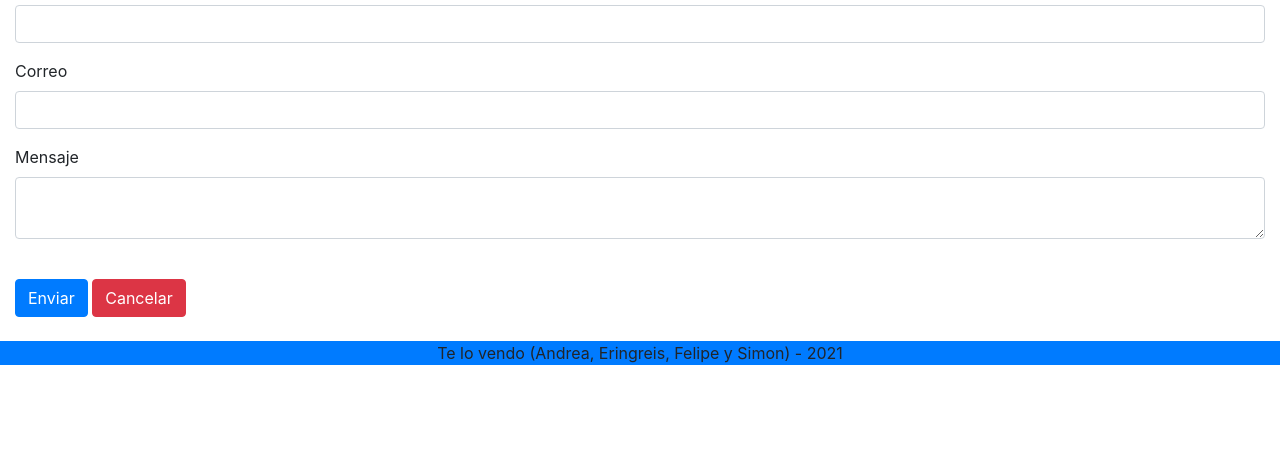
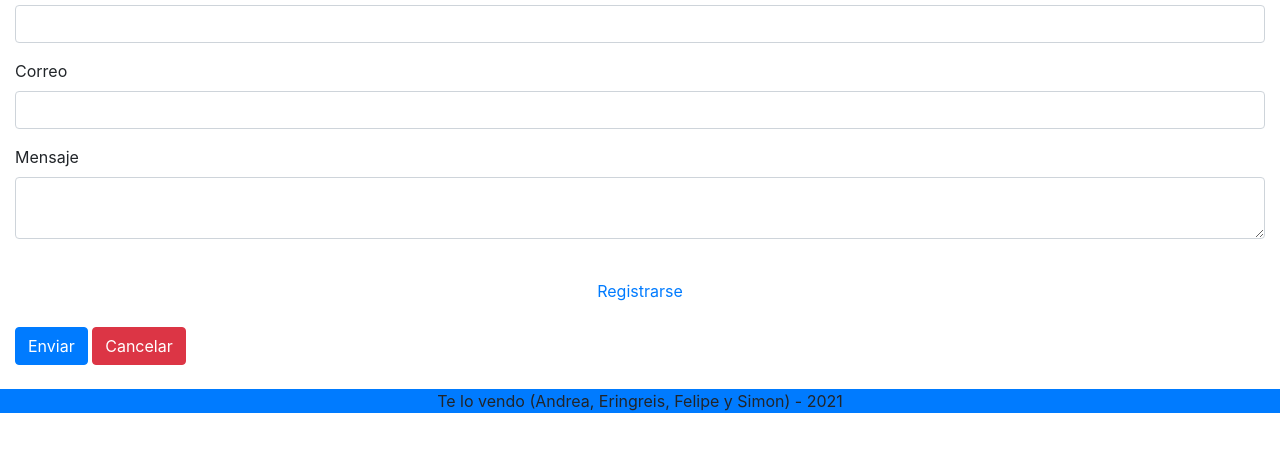
Before and after one commit to andreayacqueline/Te-lo-vendo, a plain HTML site: page Te lo vendo/contacto.html in a window 1280 px wide. Shown: the part 179-630 px from the top of the page. Drawn offline with nearby package versions, Linux system fonts and the light colour scheme.

Commit message:
Se agrega link registro en contacto
Se agrega link para enlace de registro en pagina de contacto

```diff
--- a/Te lo vendo/contacto.html
+++ b/Te lo vendo/contacto.html
@@ -17,6 +17,10 @@
                 <a class="navbar-brand" href="#">
                 <img src="./assets/img/Logo.png" width="30" height="30" class="d-inline-block align-top" alt="">
                 Te lo vendo
+
+
+
+
                 </a>
             </nav>
             <button class="navbar-toggler" type="button" data-toggle="collapse" data-target="#navbarNav" aria-controls="navbarNav" aria-expanded="false" aria-label="Toggle navigation">
@@ -43,6 +47,7 @@
             <h1 class="tituloContato">Formulario de contacto</h1>
             <form name="Contacto"  class="form">
 
+
                 <div class="form-group">
 
 
@@ -58,14 +63,20 @@
 
                 <textarea class="form-control" required></textarea>
             </div>
+            <br>
+            <div class="text-center">  <a href="Registro.html"> Registrarse </a>
+            </div>
 
                 <br>
                 <input class="btn btn-primary" type="submit" value="Enviar">
                 <input class="btn btn-danger" type="submit" value="Cancelar">
 
+
+
             </form>
         </section>
     </main>
+
 
 
     <footer class="bg-primary mt-4 text-center">
@@ -75,5 +86,7 @@
     <script src="https://cdn.jsdelivr.net/npm/jquery@3.5.1/dist/jquery.slim.min.js" integrity="sha384-DfXdz2htPH0lsSSs5nCTpuj/zy4C+OGpamoFVy38MVBnE+IbbVYUew+OrCXaRkfj" crossorigin="anonymous"></script>
     <script src="https://cdn.jsdelivr.net/npm/bootstrap@4.6.1/dist/js/bootstrap.bundle.min.js" integrity="sha384-fQybjgWLrvvRgtW6bFlB7jaZrFsaBXjsOMm/tB9LTS58ONXgqbR9W8oWht/amnpF" crossorigin="anonymous"></script>
 
+
+
 </body>
 </html>
```
